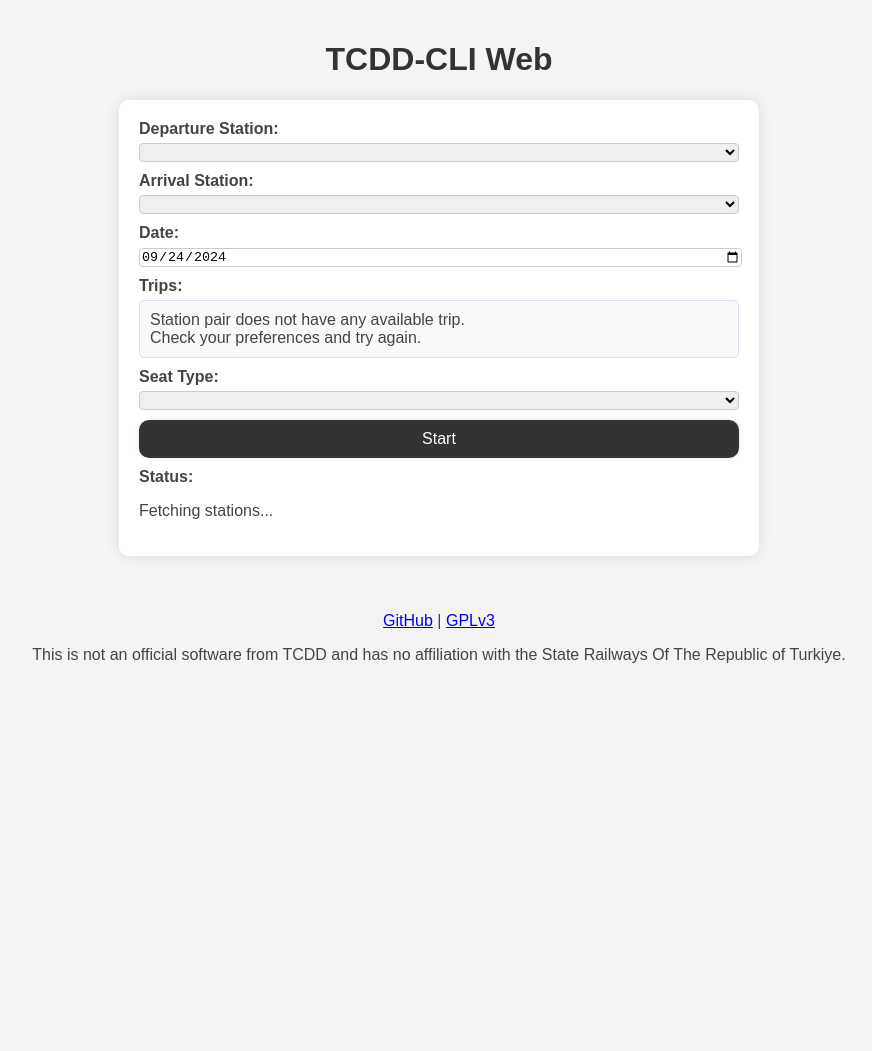
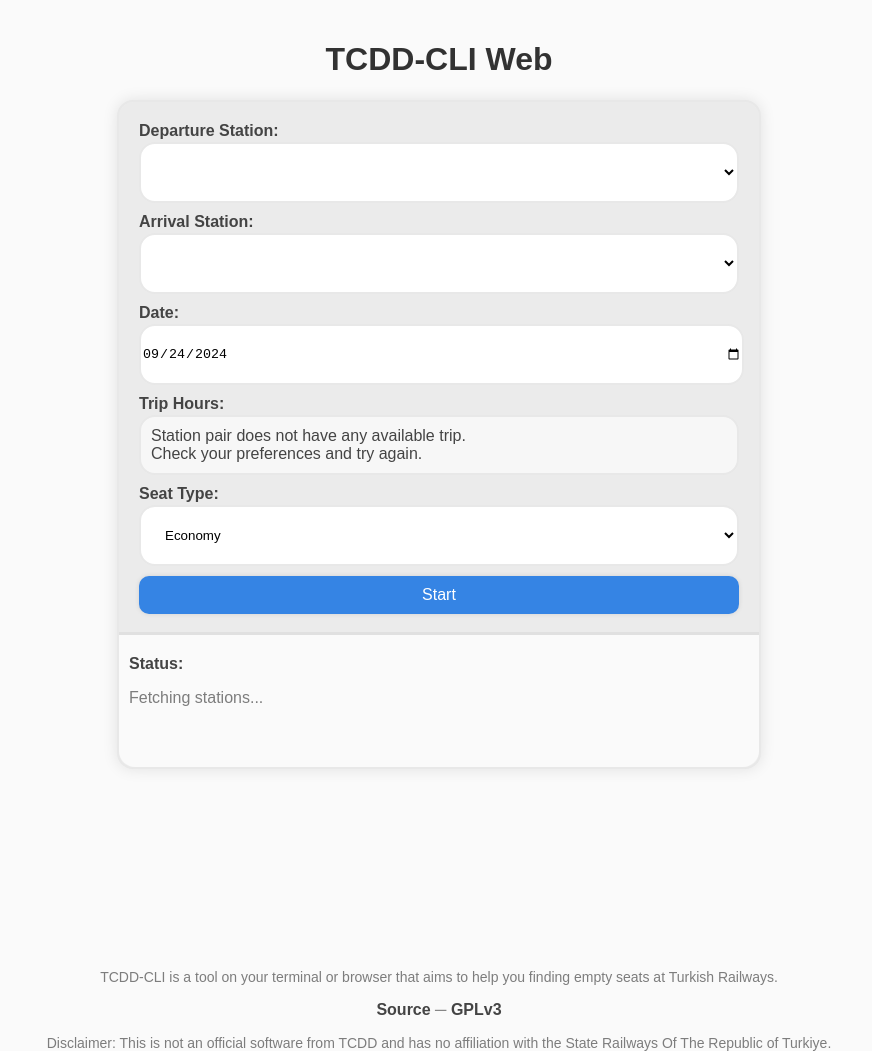
Before and after one commit to cankurttekin/tcdd-cli, a plain HTML site: page index.html in a window 1280 px wide. Shown: the whole page, without its empty margins (201-1073 px from the left). Before the commit the page ends 840 px from the top, so only its background shows below. Drawn offline with Linux system fonts and the light colour scheme; no server answers.

Commit message:
style changes

```diff
--- a/app.js
+++ b/app.js
@@ -15,8 +15,8 @@
     binisIstasyonAdi: "Eskişehir",
     inisIstasyonAdi: "Ankara Gar",
     date: "2024-09-23",
-    hour: "19:35 - 20:53",
-    seatType: "Economy"
+    hour: "19:29 - 20:50",
+    seatType: "economy"
 };
 
 function postRequest(url, body) {
@@ -55,13 +55,11 @@
     return stationsData;
 }
 
-
 function formatDate(date) {
     const parsedDate = new Date(date);
     const options = { month: 'short', day: 'numeric', year: 'numeric' };
     return parsedDate.toLocaleDateString('en-US', options);
 }
-
 
 loadStations();
 const stations = stationsData;
@@ -142,6 +140,7 @@
     const stationsData = await loadStations();
     const binisSelect = document.getElementById('binisIstasyonAdi');
     const inisSelect = document.getElementById('inisIstasyonAdi');
+    const seatType = document.getElementById('seatType');
 
     Object.keys(stationsData).forEach(stationName => {
         const option = new Option(stationName, stationName);
@@ -151,8 +150,8 @@
     binisSelect.value = config.binisIstasyonAdi;
     inisSelect.value = config.inisIstasyonAdi;
     seatType.value = config.seatType;
+
     var todaysDate = new Date();
-
     var day = String(todaysDate.getDate()).padStart(2, '0');
     var month = String(todaysDate.getMonth() + 1).padStart(2, '0');
     var year = todaysDate.getFullYear();
@@ -174,8 +173,9 @@
         binisIstasyonAdi: document.getElementById('binisIstasyonAdi').value,
         inisIstasyonAdi: document.getElementById('inisIstasyonAdi').value,
         date: document.getElementById('date').value,
+        seatType: document.getElementById('seatType').value
     };
-    console.log('Configuration updated:', config);
+    console.log('Form updated: ', config);
     const body = {
         kanalKodu: 3,
         dil: 0,
@@ -250,10 +250,11 @@
         binisIstasyonAdi: document.getElementById('binisIstasyonAdi').value,
         inisIstasyonAdi: document.getElementById('inisIstasyonAdi').value,
         date: document.getElementById('date').value,
+        seatType: document.getElementById('seatType').value
     };
 
     const selectedHours = getTripHours();
-    if (selectedHours.length == 0) { alert("Please select one or more hours"); return; }
+    if (selectedHours.length == 0) { alert("Please select trip hours to search. "); return; }
 
     while (!found) {
         //document.getElementById("status").innerHTML += 'Searching...<br />';
--- a/index.html
+++ b/index.html
@@ -22,7 +22,7 @@
             <input type="date" id="date" value="2024-05-15">
         </div>
         <div id="hourContainer" style="display: block;">
-            <label for="hour">Trips:</label>
+            <label for="hour">Trip Hours:</label>
             <div id="hourChoices"></div>
         </div>
         <div>
@@ -32,7 +32,8 @@
                 <option value="business">Business</option>
             </select>
         </div>
-        <button type="button" id="find-seat-button" onclick="startSearch()">Start</button>
+        <button type="button" id="start-search-button" onclick="startSearch()">Start</button>
+        <div id="statusContainer">
         <div id="log"></div>
           <div>
             <label>Status:</label>
@@ -41,17 +42,24 @@
           <div>
               <p id="delayMessage"></p>
           </div>
+        </div>
     </form>
     <script src="app.js"></script>
 
-    <footer>
-        <div style="text-align: center; padding: 20px;">
+        <div class="footer">
+
+            <p style="font-size: 14px;">
+               TCDD-CLI is a tool on your terminal or browser that aims to
+               help you finding empty seats at
+               Turkish Railways.
+            </p>
             <p>
-                <a href="https://github.com/cankurttekin/tcdd-cli" target="_blank">GitHub</a> |
+                <a href="https://github.com/cankurttekin/tcdd-cli" target="_blank">Source</a> ─
                 <a href="https://www.gnu.org/licenses/gpl-3.0.en.html#license-text" target="_blank">GPLv3</a>
             </p>
-            <p>This is not an official software from TCDD and has no affiliation with the State Railways Of The Republic of Turkiye.</p>
+            <p style="font-size: 14px;">
+              Disclaimer: This is not an official software from TCDD and has no affiliation with the State Railways Of The Republic of Turkiye.
+            </p>
         </div>
-    </footer>
 </body>
 </html>
--- a/style.css
+++ b/style.css
@@ -1,6 +1,6 @@
 body {
     font-family: 'Arial', sans-serif;
-    background-color: #f4f4f4;
+    background-color: #fafafa;
     margin: 0;
     padding: 20px;
     justify-content: center;
@@ -9,51 +9,74 @@
     height: 100vh;
 }
 
-/* Styling for the main heading */
 h1 {
     text-align: center;
-    color: #333;
+    color: #323232;
+    font-weight: bold;
 }
 
-/* Form styling */
+p {
+  color: rgba(0, 0, 0, 0.5);
+}
+
+#delayMessage {
+  font-size: 14px;
+}
+
+a {
+  color: #444;
+  font-weight: bold;
+  text-decoration: none;
+}
+
+a:hover {
+  text-decoration: underline;
+}
+
 form {
-    background: white;
+    background: #ebebeb;
     max-width: 600px;
     margin: 20px auto;
     padding: 20px;
     box-shadow: 0px 0px 15px rgba(0, 0, 0, 0.1);
-    border-radius: 10px;
+    border-radius: 16px;
+    border: 2px solid #e8e8e8;
 }
 
-/* Division styling */
 form div {
     margin-bottom: 10px;
 }
 
-/* Label styling */
 label {
     display: block;
-    margin-bottom: 5px;
+    margin-bottom: 2px;
     font-weight: bold;
 }
 
-/* Input and select field styling */
-input[type="date"],
-input[type="time"],
-input[type="number"],
+input[type="date"] {
+  width: 100%;
+  padding-top: 20px;
+  padding-bottom: 20px;
+  border: 2px solid #e8e8e8;
+    border-radius: 16px;
+}
+
 select {
     width: 100%;
-    border: 1px solid #ccc;
-    border-radius: 4px;
+    border: 2px solid #e8e8e8;
+    border-radius: 16px;
+    padding: 20px;
+    background: white;
 }
+
+
 
 input[type="checkbox"] {
     margin-right: 5px;
 }
 
-/* Button styling */
 button {
-    background-color: #333;
+    background-color: #3584e4;
     color: white;
     border: none;
     padding: 10px 20px;
@@ -61,41 +84,37 @@
     cursor: pointer;
     border-radius: 10px;
     width: 100%;
+    margin-bottom: 18px;
     box-shadow: 0 0 5px rgba(0, 0, 0, 0.1);
 }
 
 button:hover {
-    background-color: #555;
+    background-color: #4990e7;
 }
 
-/* Utility classes for hidden elements */
 .hidden {
     display: none;
 }
 
-/* Style container for hour choices */
 #hourChoices {
     display: grid;
     padding: 10px;
-    background: #f9f9f9;
-    border: 1px solid #dde;
-    border-radius: 5px;
+    background: #f7f7f7;
+    border: 2px solid #e8e8e8;
+    border-radius: 16px;
 }
 
-/* Style each checkbox wrapper for better spacing and alignment */
 #hourChoices div {
     display: flex;
     flex-direction: row;
 
 }
 
-/* Style checkboxes */
 #hourChoices input[type="checkbox"] {
     cursor: pointer;
-    accent-color: #3498dd;
+    accent-color: #cce0f8;
 }
 
-/* Style labels for better readability and interaction */
 #hourChoices label {
     cursor: pointer;
     user-select: none;
@@ -104,12 +123,23 @@
     font-weight: 100;
 }
 
-/* Hover effects for labels and checkboxes */
 #hourChoices div:hover {
     background-color: #efefef;
 }
 
-@keyframes spin {
-    0% { transform: rotate(0deg); }
-    100% { transform: rotate(360deg); }
+#statusContainer {
+    display: grid;
+    padding: 10px;
+    background: #fafafa;
+    border-top: 3px solid #e0e0e0;
+    border-radius: 0 0 16px 16px;
+
+    margin: 0 -20px -20px -20px;
 }
+
+
+.footer {
+  width: 100%;
+  margin-top: 200px;
+  text-align: center;
+}
```
Lines whose indentation alone changed are shown as unchanged.
